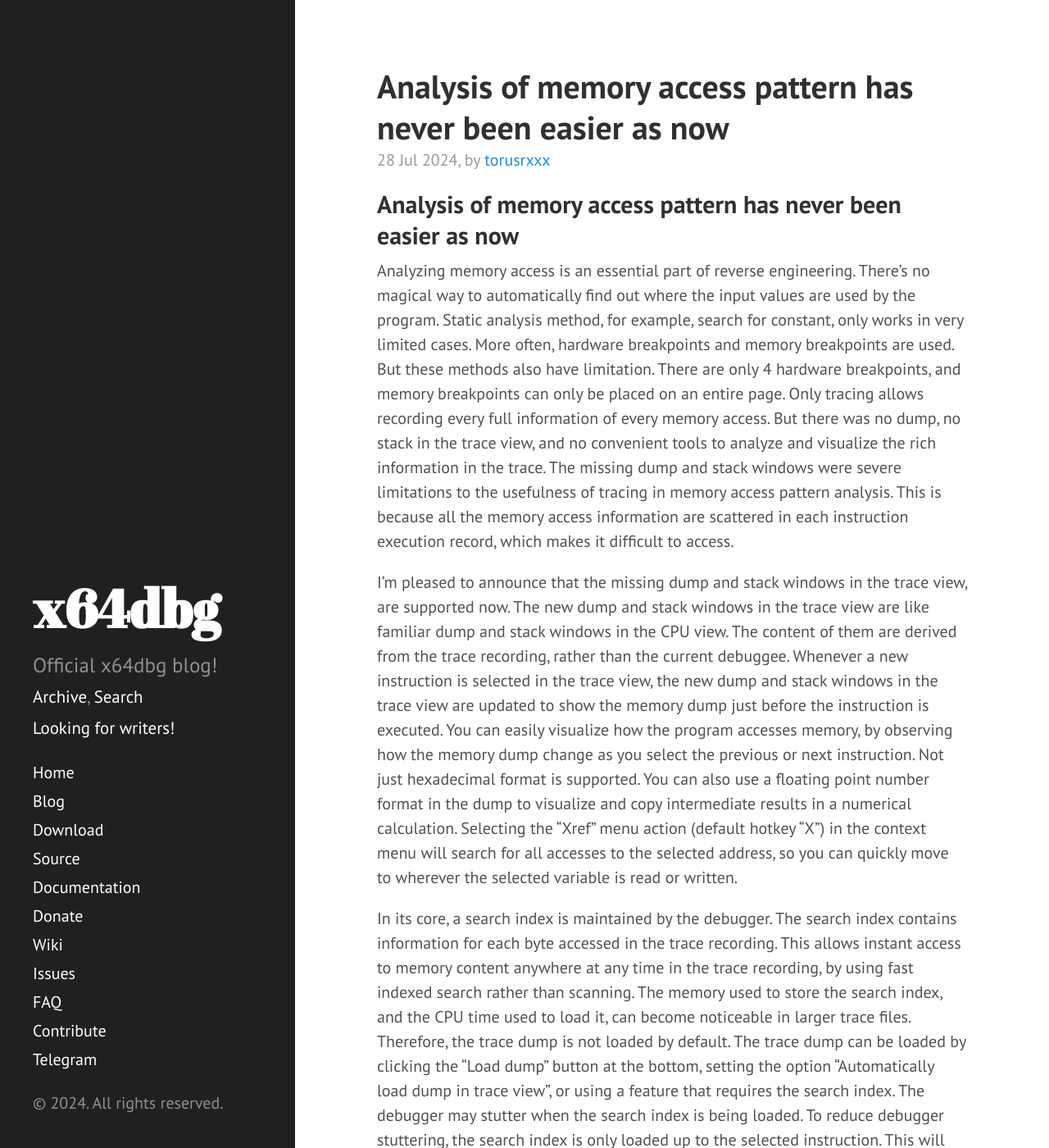
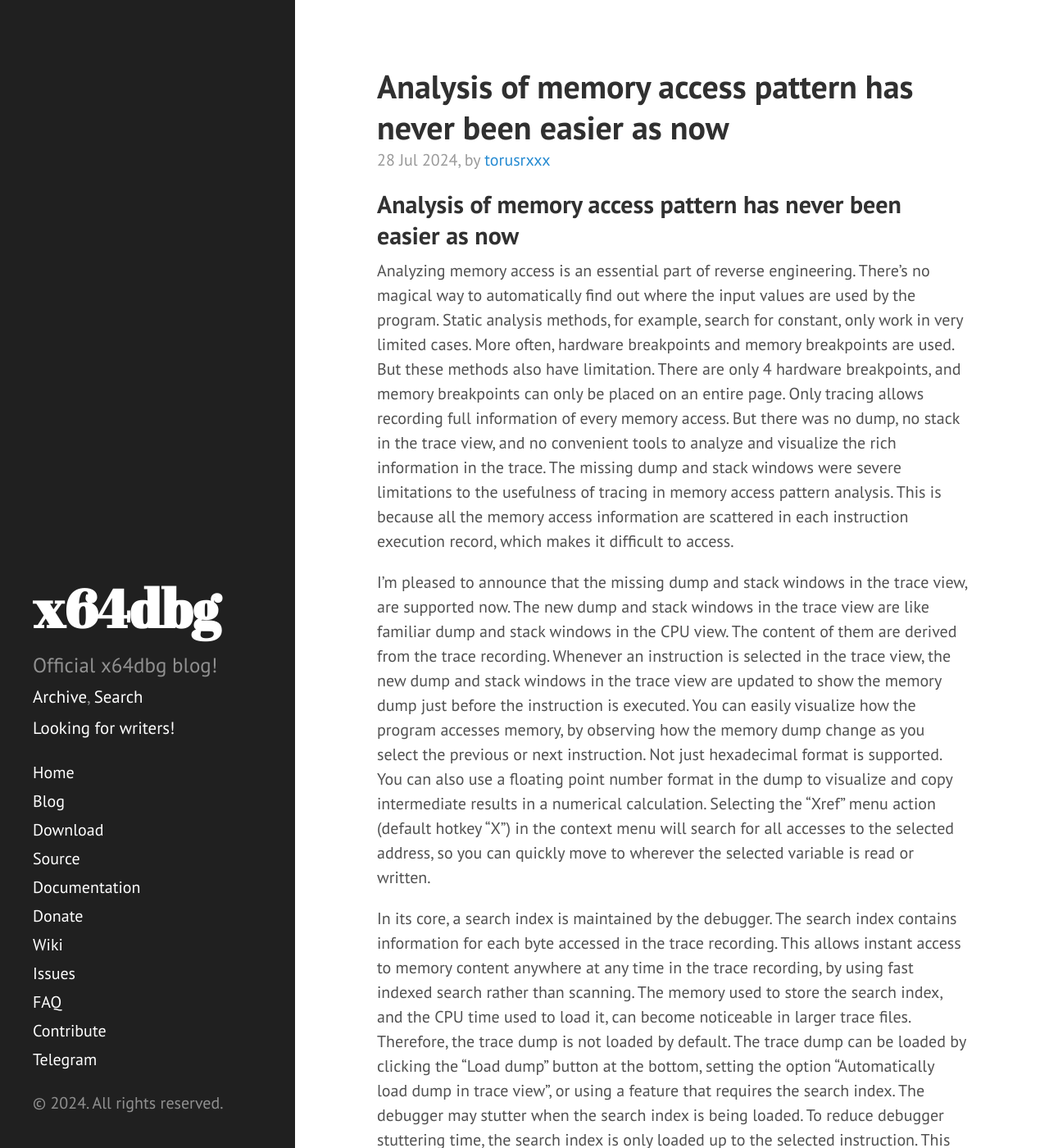
Before and after one commit to x64dbg/blog, a Jekyll site: the page built from _posts/2024-07-28-Analysis-memory-access-pattern-has-never-been-easier-now.md, in a window 1280 px wide and 1400 px high. Shown: the whole window at 82% size. Built offline with Jekyll 4.4.1, drawn with Linux system fonts in a browser that asks for light colours; nearby versions of some CDN libraries; comment, search, counter and statistics services are not loaded; some of the changed text lies outside the part shown.

Commit message:
Update 2024-07-28-Analysis-memory-access-pattern-has-never-been-easier-now.md

```diff
--- a/_posts/2024-07-28-Analysis-memory-access-pattern-has-never-been-easier-now.md
+++ b/_posts/2024-07-28-Analysis-memory-access-pattern-has-never-been-easier-now.md
@@ -9,14 +9,14 @@
 ## Analysis of memory access pattern has never been easier as now
 
 Analyzing memory access is an essential part of reverse engineering. There's no magical way to automatically find out where the input values are used by the program.
- Static analysis method, for example, search for constant, only works in very limited cases. More often, hardware breakpoints and memory breakpoints are used. But these
- methods also have limitation. There are only 4 hardware breakpoints, and memory breakpoints can only be placed on an entire page. Only tracing allows recording every
+ Static analysis methods, for example, search for constant, only work in very limited cases. More often, hardware breakpoints and memory breakpoints are used. But these
+ methods also have limitation. There are only 4 hardware breakpoints, and memory breakpoints can only be placed on an entire page. Only tracing allows recording
  full information of every memory access. But there was no dump, no stack in the trace view, and no convenient tools to analyze and visualize the rich information in the trace.
  The missing dump and stack windows were severe limitations to the usefulness of tracing in memory access pattern analysis.
  This is because all the memory access information are scattered in each instruction execution record, which makes it difficult to access.
 
 I'm pleased to announce that the missing dump and stack windows in the trace view, are supported now. The new dump and stack windows in the trace view are like familiar dump and stack windows
- in the CPU view. The content of them are derived from the trace recording, rather than the current debuggee. Whenever a new instruction is selected in the trace view, the new dump and stack windows in the trace view
+ in the CPU view. The content of them are derived from the trace recording. Whenever an instruction is selected in the trace view, the new dump and stack windows in the trace view
  are updated to show the memory dump just before the instruction is executed. You can easily visualize how the program accesses memory, by observing how the memory dump change as you select
  the previous or next instruction. Not just hexadecimal format is supported. You can also use a floating point number format in the dump to visualize and copy intermediate results in a numerical calculation.
  Selecting the "Xref" menu action (default hotkey "X") in the context menu will search for all accesses to the selected address, so you can quickly move to wherever the selected variable is read or written.
@@ -25,16 +25,16 @@
  This allows instant access to memory content anywhere at any time in the trace recording, by using fast indexed search rather than scanning. The memory used to store the search index,
  and the CPU time used to load it, can become noticeable in larger trace files. Therefore, the trace dump is not loaded by default. The trace dump can be loaded by clicking the "Load dump"
  button at the bottom, setting the option "Automatically load dump in trace view", or using a feature that requires the search index. The debugger may stutter when the search index is being loaded.
- To reduce debugger stuttering, the search index is only loaded up to the selected instruction. This will make all data previously accessed in the trace recording visible in the
+ To reduce debugger stuttering time, the search index is only loaded up to the selected instruction. This will make all data previously accessed in the trace recording visible in the
  dump, but data accessed after the selected instruction could appear to be zeros. When you select the next instruction and then come back, some memory addresses no longer contain zeros.
  This is a normal situation, because those memory locations are not accessed by all previous instructions, it doesn't matter what data are stored there. The same also happens when recording a trace.
  The dump and stack view in the trace don't update when more instructions are traced. To see the memory dump at the end of tracing, you need to select the last instruction, then the content of dump and stack view
- will be properly loaded. Once the search index is loaded to a certain instruction, selecting any previous instruction no longer needs to load again, so the debugger stuttering only happens once.
+ will be properly loaded. Once the search index is loaded to a certain instruction, selecting any previous instruction no longer needs to load again, so the debugger will not be stuttering.
 
-The search index is not only used to show memory dump. It can also be used to accelerate searching. The "Xref" menu action uses indexed search to search for memory accesses, which is very fast.
+The search index is not only used to show memory dump. It can also be used to accelerate searching. The "Xref" menu action uses indexed search to search for memory accesses, which is a very convenient way to navigate the trace.
  However, when used for the first time, the search index is automatically loaded to the end of the trace. Therefore, it may appear to be slow for the first time. It is also a quick way to force the debugger
  to load search index fully. Further usage no longer needs to load again. You can also go to specific instruction by address. Technically, this is the same as finding memory accesses to the address due to
- instruction execution.
+ instruction execution. When the destination address is executed more than once, the Xref dialog appears, and you will be able to select one iteration of a loop.
 
 As part of trace view feature update, trace view now uses a tabbed design. It's now possible to open multiple trace files simultaneously.
 
```
